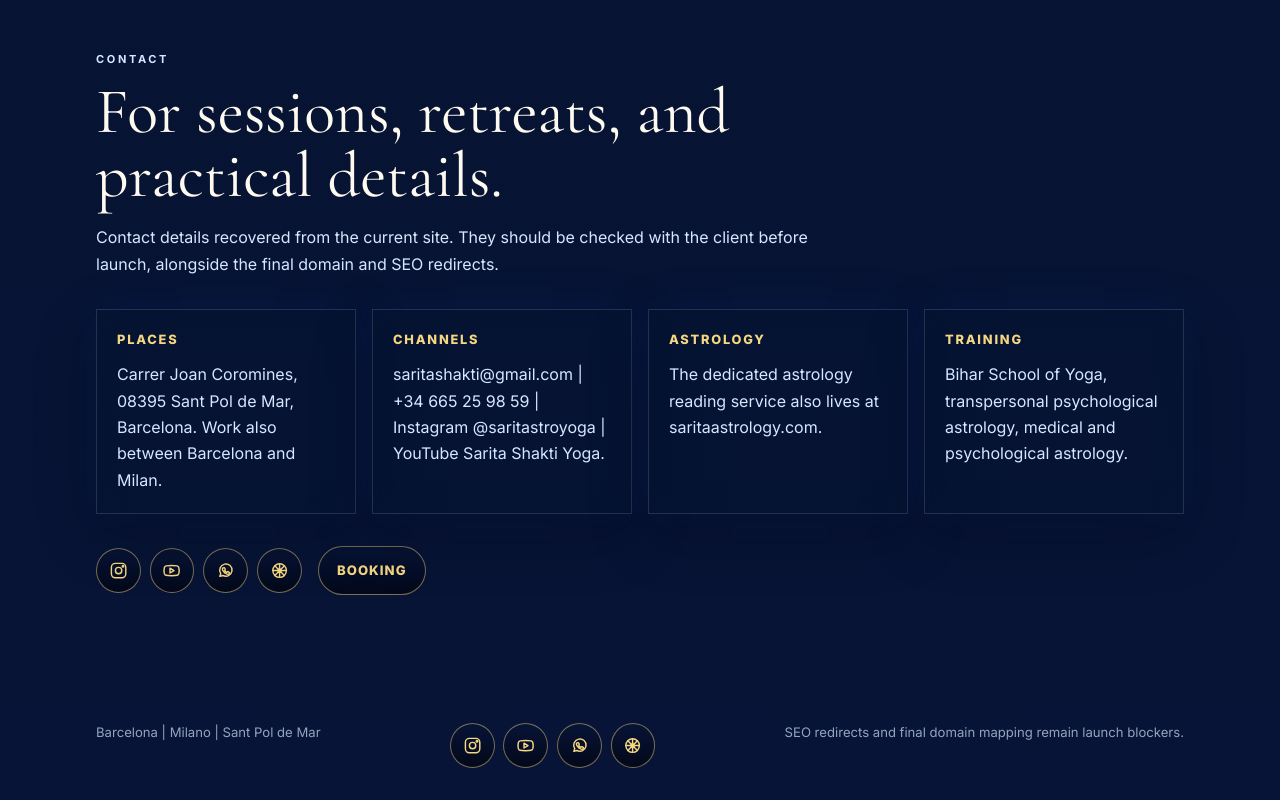
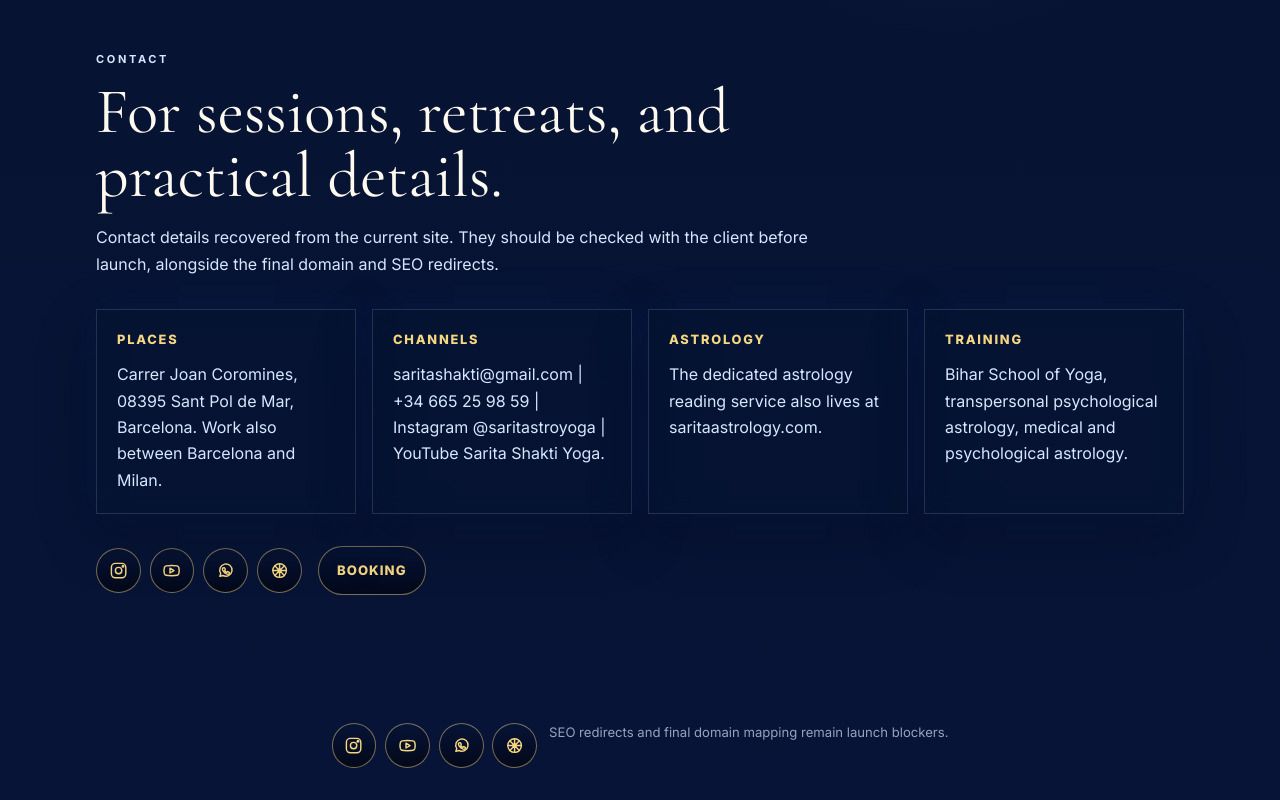
Before and after one commit to jt99test/WEBSARITA, a Next.js app: page /en/about in a window 1280 px wide. Shown: the part 1305-2105 px from the top of the page. Built offline with nearby package versions, Linux system fonts and the light colour scheme; no server answers.

Commit message:
Remove duplicate footer locations

```diff
--- a/app/globals.css
+++ b/app/globals.css
@@ -1211,7 +1211,7 @@ a {
 .site-footer {
   display: flex;
   flex-wrap: wrap;
-  justify-content: space-between;
+  justify-content: center;
   gap: 0.75rem;
   margin: 0 auto;
   max-width: 72rem;
--- a/components/site-shell.tsx
+++ b/components/site-shell.tsx
@@ -59,7 +59,6 @@ export function SiteShell({ children, locale }: SiteShellProps) {
       <main id="main">{children}</main>
 
       <footer className="site-footer">
-        <p>Barcelona | Milano | Sant Pol de Mar</p>
         <SocialLinks className="footer-social-links" />
         <p>SEO redirects and final domain mapping remain launch blockers.</p>
       </footer>
```
